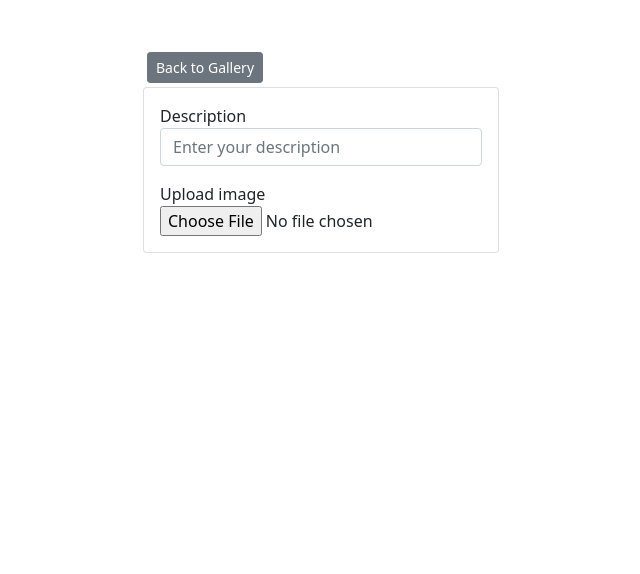
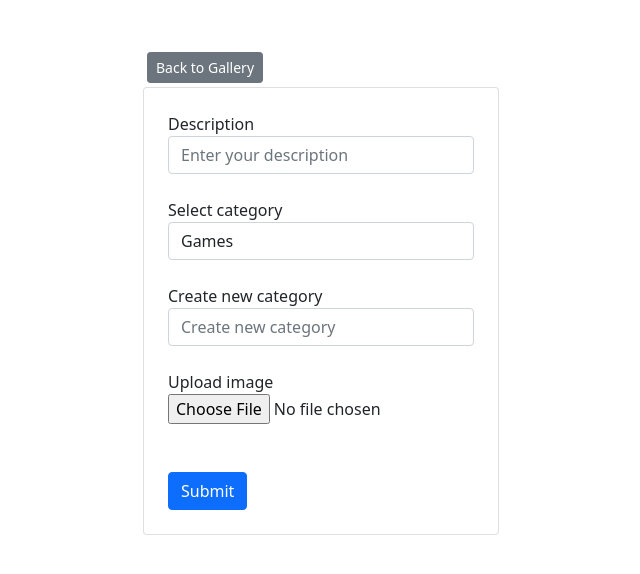
Before and after one commit to PapaFreddie/Gallery, a Django app: page /add/ in a window 1280 px wide. Shown: the top 574 px of the page, without its empty margins (319-959 px from the left). Run offline with Django 4.2, Linux system fonts and the light colour scheme; data comes from the database, SQL or seed files in the repository; both versions use the stored data as it was after the commit.

Commit message:
added functionality to add template

```diff
--- a/pictures/templates/pictures/add.html
+++ b/pictures/templates/pictures/add.html
@@ -14,15 +14,35 @@
             <div class="col-md-4">
                 <a href="{% url 'gallery' %" class="btn btn-secondary btn-sm m-1">Back to Gallery</a>
                 <div class="card">
-                    <form>
-                        <div class="form-group m-3">
+
+                    <form method="POST" action="" enctype="multipart/form-data">
+
+                        {% csrf_token %}
+                        <div class="form-group m-4">
                             <label>Description</label>
-                            <input type="text" placeholder="Enter your description" class="form-control">
+                            <input type="text" name="description" required placeholder="Enter your description" class="form-control">
                         </div>
-                        <div class="form-group m-3">
+
+                        <div class="form-group m-4">
+                            <label>Select category</label>
+                            <select name="category" class="form-control">
+                                {% for category in categories %}
+                                    <option value="{{ category.id }}">{{ category.name}}</option>
+
+                                {% endfor %}
+                            </select>
+                        </div>
+                        <div class="form-group m-4">
+                            <label>Create new category</label>
+                            <input type="text" name="category_new" placeholder="Create new category" class="form-control">
+                        </div>
+
+                        <div class="form-group m-4">
                             <label>Upload image</label>
-                            <input type="file" class="form-control-file">
+                            <input required name= "image" type="file" class="form-con trol-file">
                         </div>
+
+                        <button type="submit" class="btn btn-primary m-4">Submit</button>
 
                     </form>
                 </div>
--- a/pictures/views.py
+++ b/pictures/views.py
@@ -1,6 +1,8 @@
+from email.mime import image
 from multiprocessing import context
 from signal import pthread_kill
-from django.shortcuts import render
+from unicodedata import category
+from django.shortcuts import render, redirect
 from .models import Category, Picture
 
 # Create your views here.
@@ -18,4 +20,33 @@ def viewPicture(request, pk):
 
 
 def addPicture(request):
-    return render(request, 'pictures/add.html')
+    categories = Category.objects.all()
+
+    if request.method == 'POST':
+        data = request.POST
+        image = request.FILES.get('image')
+
+        print('data:', data)
+        print('image:', image)
+
+        if data['category'] != 'none':
+            category = Category.objects.get(id = data['category'])
+        elif data ['category_new'] != '':
+            category, created = Category.objects.get_or_create(name = data['category_new'])
+        else:
+            category = None
+
+        picture = Picture.objects.create(
+            category = category,
+            description = data['description'],
+            image = image,
+
+            )
+
+        return redirect('gallery')
+
+
+
+    context = {'categories': categories}
+
+    return render(request, 'pictures/add.html', context)
```
Also changed, not shown: db.sqlite3, static/images/dice_yEP381S.jpeg (added).
